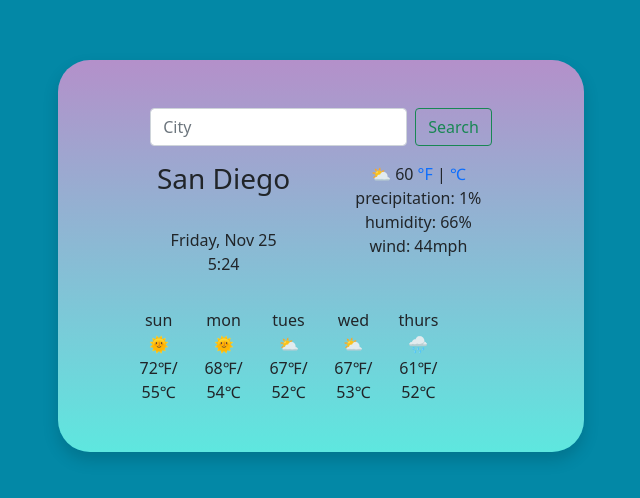
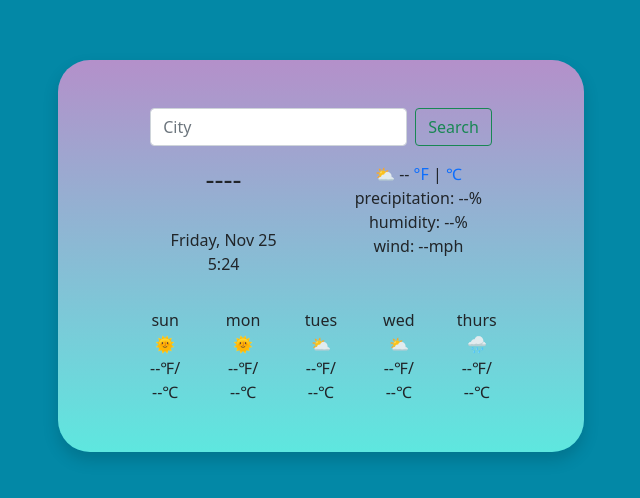
Before and after one commit to KeithLion/WeatherAppV2, a plain HTML site: page index.html in a window 1280 px wide. Shown: the part 144-642 px from the top of the page, without its empty margins (319-959 px from the left). Drawn offline with nearby package versions, Linux system fonts and the light colour scheme.

Commit message:
changed most default html that would be converted with data

```diff
--- a/index.html
+++ b/index.html
@@ -30,7 +30,7 @@
 <div class="row">
 <div class="col-6">
 <h3>
-  San Diego
+  ----
 </h3>
   <p id="date">
     <br />
@@ -48,7 +48,7 @@
   <div class="temp-panel">
     <li>⛅
       <span class="temp">
-        60
+        --
       </span>
       <a class="degreef">
         °F
@@ -58,15 +58,15 @@
       ℃
       </a>
     </li>
-    <li>precipitation: 1%</li>
-    <li>humidity: 66%</li>
-    <li>wind: 44mph</li>
+    <li>precipitation: --%</li>
+    <li>humidity: --%</li>
+    <li>wind: --mph</li>
   </div>
 </div>
 </div>
 <div class="days">
 
-  <div class="row">
+  <div class="row forcast">
     <p>
 
       <div class="col-2">
@@ -74,9 +74,9 @@
         <br>
         🌞
       <br>
-      72℉/
+      --℉/
       <br>
-      55℃
+      --℃
     </div>
     <br>
     <div class="col-2">
@@ -84,9 +84,9 @@
       <br>
       🌞
       <br>
-      68℉/
+      --℉/
       <br>
-      54℃
+      --℃
     </div>
     <br>
     <div class="col-2">
@@ -94,9 +94,9 @@
       <br>
       ⛅
       <br>
-      67℉/
+      --℉/
       <br>
-      52℃
+      --℃
     </div>
     <br>
     <div class="col-2">
@@ -104,9 +104,9 @@
       <br>
       ⛅
       <br>
-      67℉/
+      --℉/
       <br>
-      53℃
+      --℃
     </div>
     <br>
     <div class="col-2">
@@ -114,9 +114,9 @@
           <br>
           🌧
           <br>
-          61℉/
+          --℉/
           <br>
-          52℃
+          --℃
         </div>
       </p>
     </div>
```
